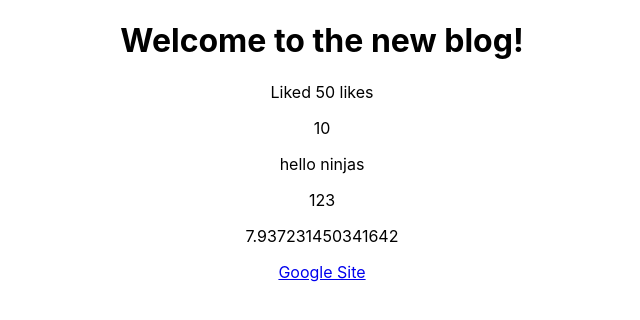
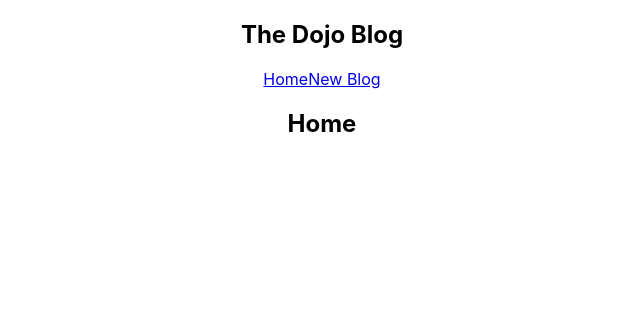
Before and after one commit to memachado/dojo-blog, a React (Create React App) app: page / in a window 1280 px wide. Shown: the top 320 px of the page, without its empty margins (318-958 px from the left). Built offline with nearby package versions, Linux system fonts and the light colour scheme.

Commit message:
Lesson 5

```diff
--- a/src/App.js
+++ b/src/App.js
@@ -1,25 +1,17 @@
 import './App.css';
+import Navbar from './Navbar';
+import Home from './Home';
 
 function App() {
 
-  const title = "Welcome to the new blog!";
-  const likes = 50;
-
-  const link = 'https://www.google.com';
-
   return (
     <div className="App">
+
+      <Navbar />
+
       <div className="content">
-        <h1>{title}</h1>
-        <p>Liked {likes} likes</p>
 
-        <p>{ 10 }</p>
-        <p>{ 'hello ninjas' }</p>
-        <p>{ [1, 2, 3] }</p>
-        <p>{ Math.random() * 10 }</p>
-
-
-        <a href={link}>Google Site</a>
+        <Home />
 
       </div>
     </div>
--- /dev/null
+++ b/src/Home.js
@@ -0,0 +1,9 @@
+const Home = () => {
+    return (
+        <div className="home">
+            <h2>Home</h2>
+        </div>
+    );
+}
+
+export default Home;
--- /dev/null
+++ b/src/Navbar.js
@@ -0,0 +1,13 @@
+const Navbar = () => {
+    return (
+        <nav className="navbar">
+            <h1>The Dojo Blog</h1>
+            <div className="links">
+                <a href="/">Home</a>
+                <a href="/create">New Blog</a>
+            </div>
+        </nav>
+    );
+}
+
+export default Navbar;
```
